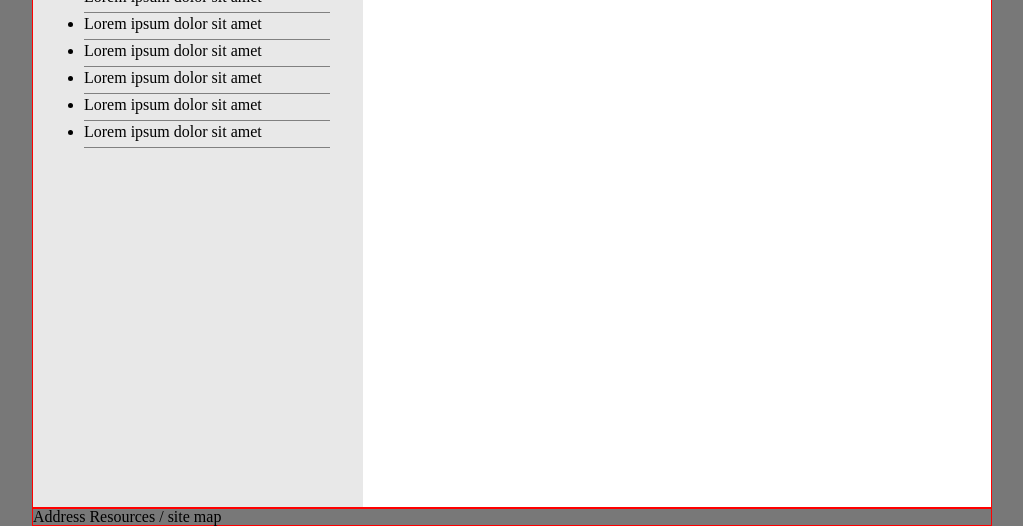
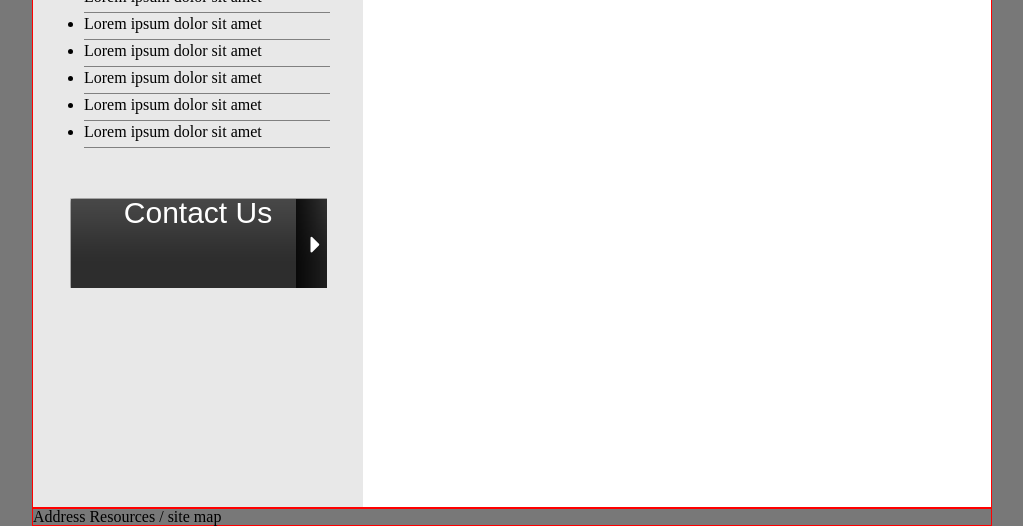
Before and after one commit to edulis8/psd-to-html-test, a plain HTML site: page index.html in a window 1280 px wide. Shown: the part 554-1080 px from the top of the page, without its empty margins (128-1151 px from the left). Drawn offline with nearby package versions, Linux system fonts and the light colour scheme; a web font is replaced by a local one.

Commit message:
yeah baby

```diff
--- a/index.html
+++ b/index.html
@@ -46,6 +46,10 @@
 					</ul>
 					</div>
 
+					<div id="contact-us">
+						<h3>Contact Us</h3>
+					</div>
+
 				</div>
 
 				<div id="right-block">
--- a/style.css
+++ b/style.css
@@ -102,6 +102,7 @@ header {
 
 	.content {
 		height: 610px;
+		overflow: auto;
 	}
 
 	.content #left-block {
@@ -138,6 +139,24 @@ header {
 			padding-left: 30px;
 		}
 
+		#left-block #contact-us {
+			background-image: url(images/button-background.png);
+			width: 257px;
+			height: 90px;
+			margin: 0 auto;
+			margin-top: 50px;
+			text-align: center;
+			cursor: pointer;
+
+		}
+
+		#contact-us h3{
+			font-family: 'Muli', sans-serif;
+			font-size: 30px;
+			color: white;
+			margin-top: 3px;
+		}
+
 
 
 
```
